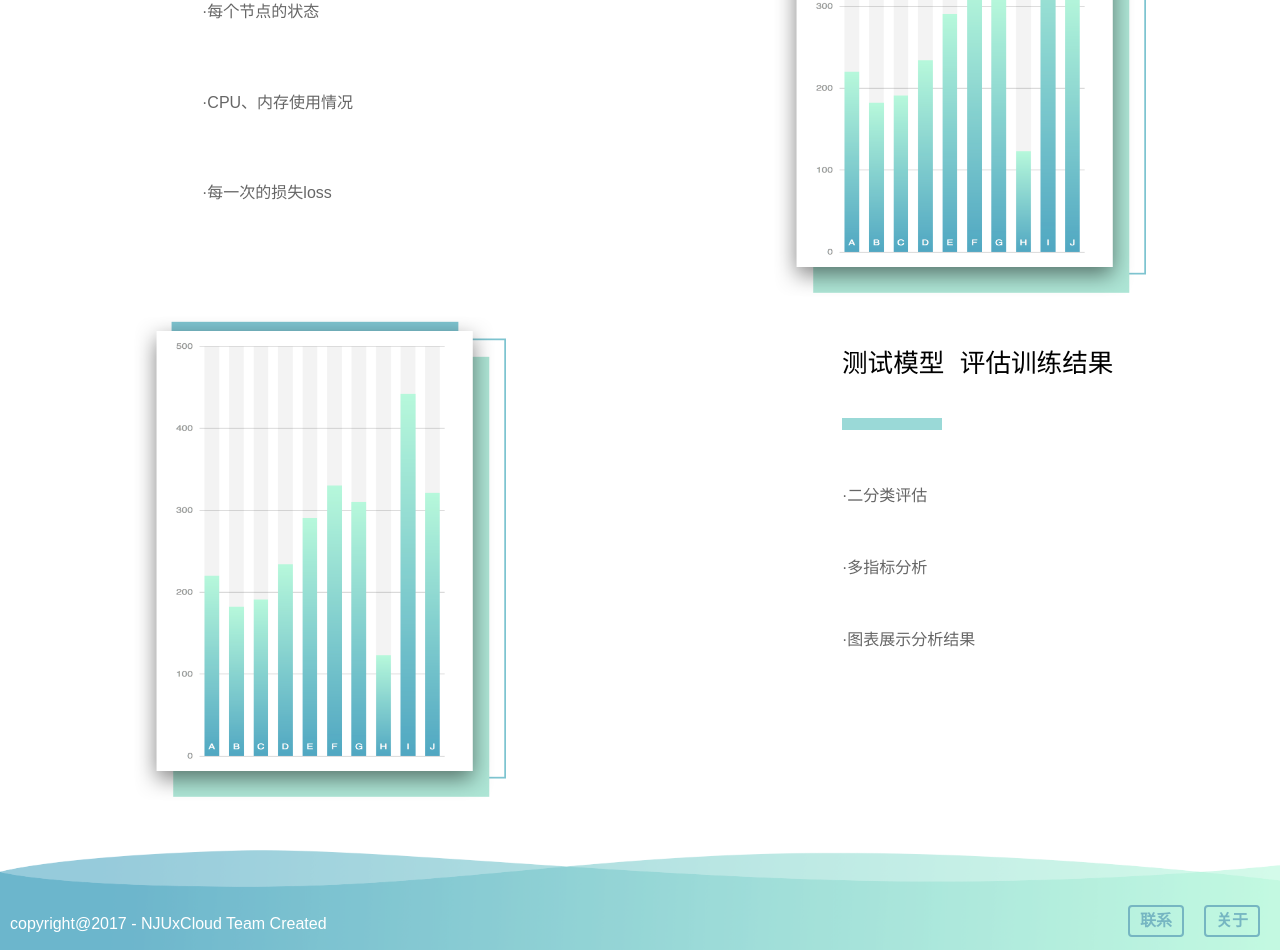
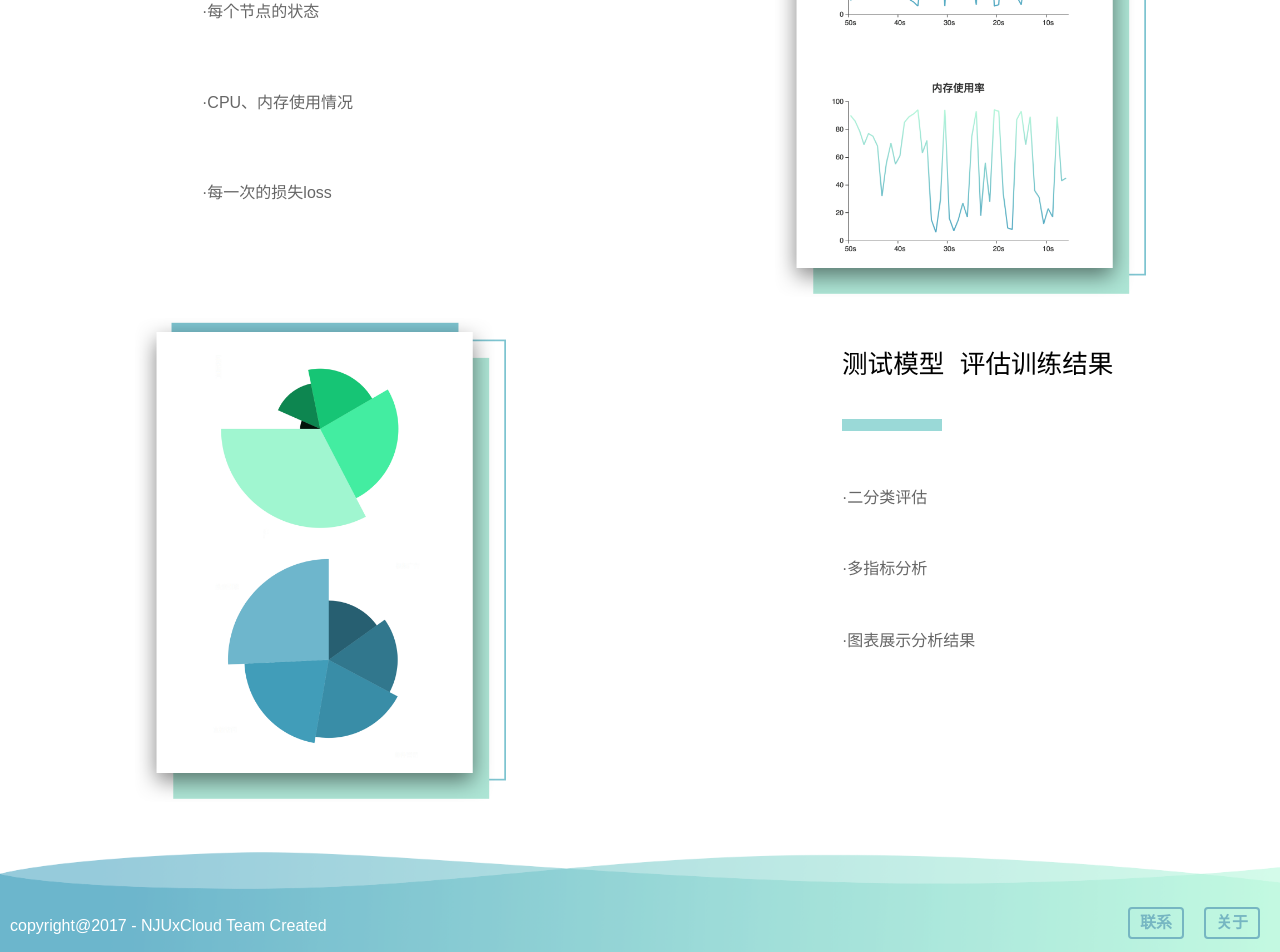
Before and after one commit to NJUxCloud/Cloud-Web, a Vue app: page /#/ in a window 1280 px wide. Shown: the part 2150-3102 px from the top of the page. Built offline with nearby package versions, Linux system fonts and the light colour scheme.

Commit message:
<fix> : <fix the wrong images in HomeBody>

```diff
--- a/src/components/HomeBody/HomeBody.vue
+++ b/src/components/HomeBody/HomeBody.vue
@@ -25,7 +25,7 @@
     <div class="body-content-wrapper">
       <el-row :gutter="20" style="position:relative; display: inline-block; width: 100%;" v-for="content in contents" :key="content.index">
         <el-col :xs="24" :sm="24" :md="12" :lg="12" v-show="content.left">
-          <img src="../../assets/data-image.png">
+          <img :src="content.url">
         </el-col>
         <el-col :xs="24" :sm="24" :md="12" :lg="12" style="text-align: left; left: 15%; position: relative;" v-show="!content.left">
           <h2>{{ content.title }}</h2>
@@ -42,7 +42,7 @@
           </ul>
         </el-col>
         <el-col :xs="24" :sm="24" :md="12" :lg="12" v-show="!content.left">
-          <img src="../../assets/data-image.png">
+          <img :src="content.url">
         </el-col>
       </el-row>
 
@@ -89,21 +89,21 @@
         contents: [
           {
             index: 1,
-            url: require('../../assets/data-icon.png'),
+            url: require('../../assets/data-image.png'),
             title: '输入数据 可视化分析',
             contents: ['·多维度分析上传数据', '·图标展示分析结果', '·选择数据集并划分使用比例'],
             left: true
           },
           {
             index: 2,
-            url: require('../../assets/model-icon.png'),
+            url: require('../../assets/model-image.png'),
             title: '训练模型 展示训练过程',
             contents: ['·每个节点的状态', '·CPU、内存使用情况', '·每一次的损失loss'],
             left: false
           },
           {
             index: 3,
-            url: require('../../assets/result-icon.png'),
+            url: require('../../assets/result-image.png'),
             title: '测试模型 评估训练结果',
             contents: ['·二分类评估', '·多指标分析', '·图表展示分析结果'],
             left: true
```
